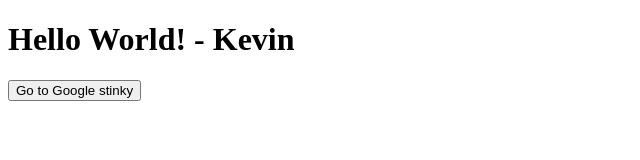
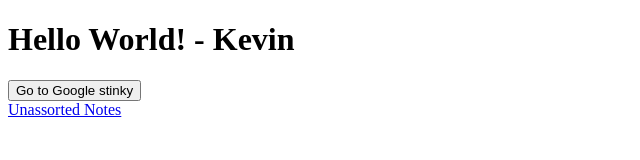
Before and after one commit to KSGrady/KSGrady.github.io, a plain HTML site: page index.html in a window 1280 px wide. Shown: the whole page, without its empty margins (0-640 px from the left). Drawn offline with Linux system fonts and the light colour scheme.

Commit message:
Update index.html

```diff
--- a/index.html
+++ b/index.html
@@ -5,5 +5,8 @@
 <form action="https://google.com">
     <input type="submit" value="Go to Google stinky" />
 </form>
+
+    <a href="notes.html">Unassorted Notes
+
 </body>
 </html>
```
